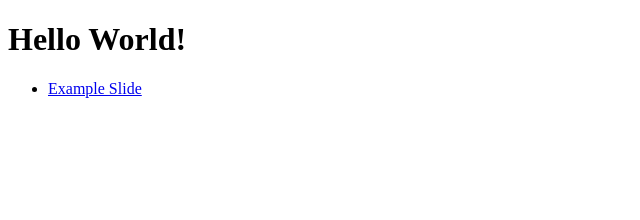
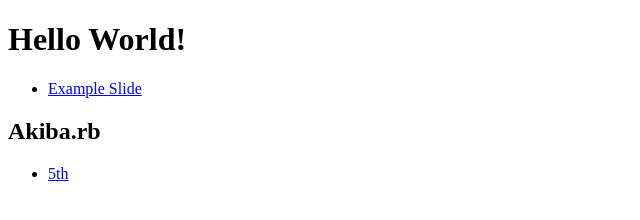
Before and after one commit to ojiry/talks, a plain HTML site: page index.html in a window 1280 px wide. Shown: the whole page, without its empty margins (0-640 px from the left). Drawn offline with Linux system fonts and the light colour scheme.

Commit message:
Add link of the 5th Akiba.rb

```diff
--- a/index.html
+++ b/index.html
@@ -9,5 +9,9 @@
     <ul>
       <li><a href="https://talks.ojiry.com/example/slides/index.html" target="_blank">Example Slide</a></li>
     </ul>
+    <h2>Akiba.rb</h2>
+    <ul>
+      <li><a href="https://talks.ojiry.com/akiba-rb/5/slides/index.html" target="_blank">5th</a></li>
+    </ul>
   </body>
 </html>
```
